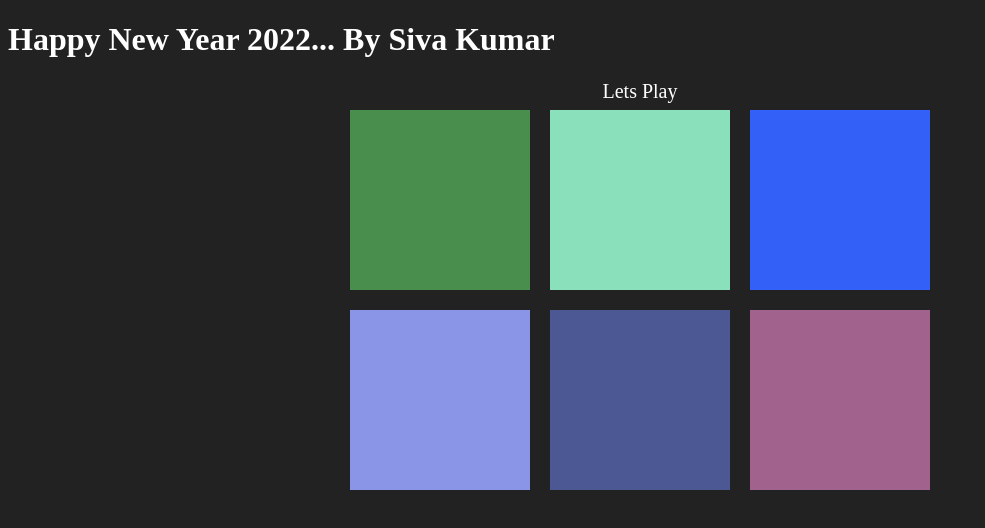
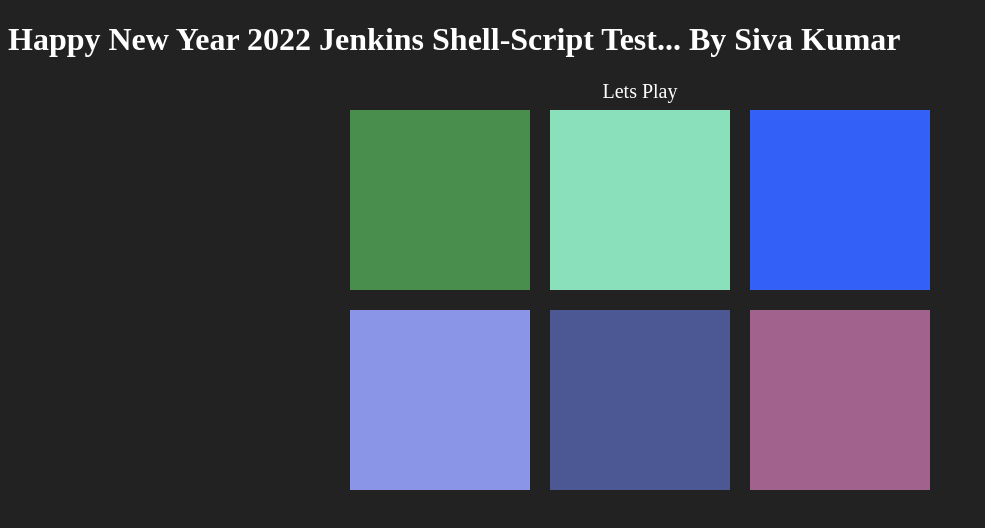
Before and after one commit to SivaKumar2606/webhookjenkinstesting, a plain HTML site: page index.html in a window 1280 px wide. Shown: the whole page, without its empty margins (0-985 px from the left). Drawn offline with Linux system fonts and the light colour scheme.

Commit message:
jenkins-feb2022-webhk1

```diff
--- a/index.html
+++ b/index.html
@@ -8,7 +8,7 @@
 	<title>Color Game</title>
 </head>
 <body>
-	<h1> Happy New Year 2022... By Siva Kumar</h1>
+	<h1> Happy New Year 2022 Jenkins Shell-Script Test... By Siva Kumar</h1>
 	<div id="smallcont">
 		<div></div>
 		<div id="try1">Lets Play</div>
```
